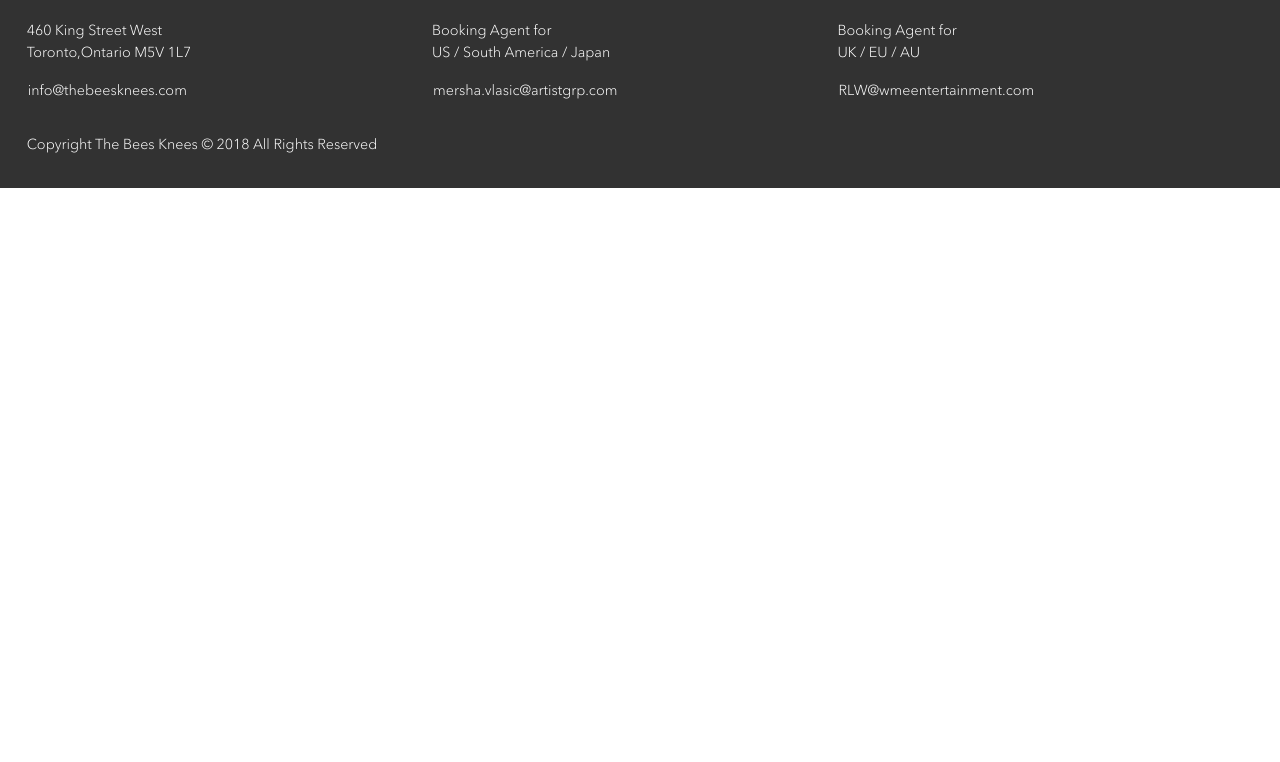
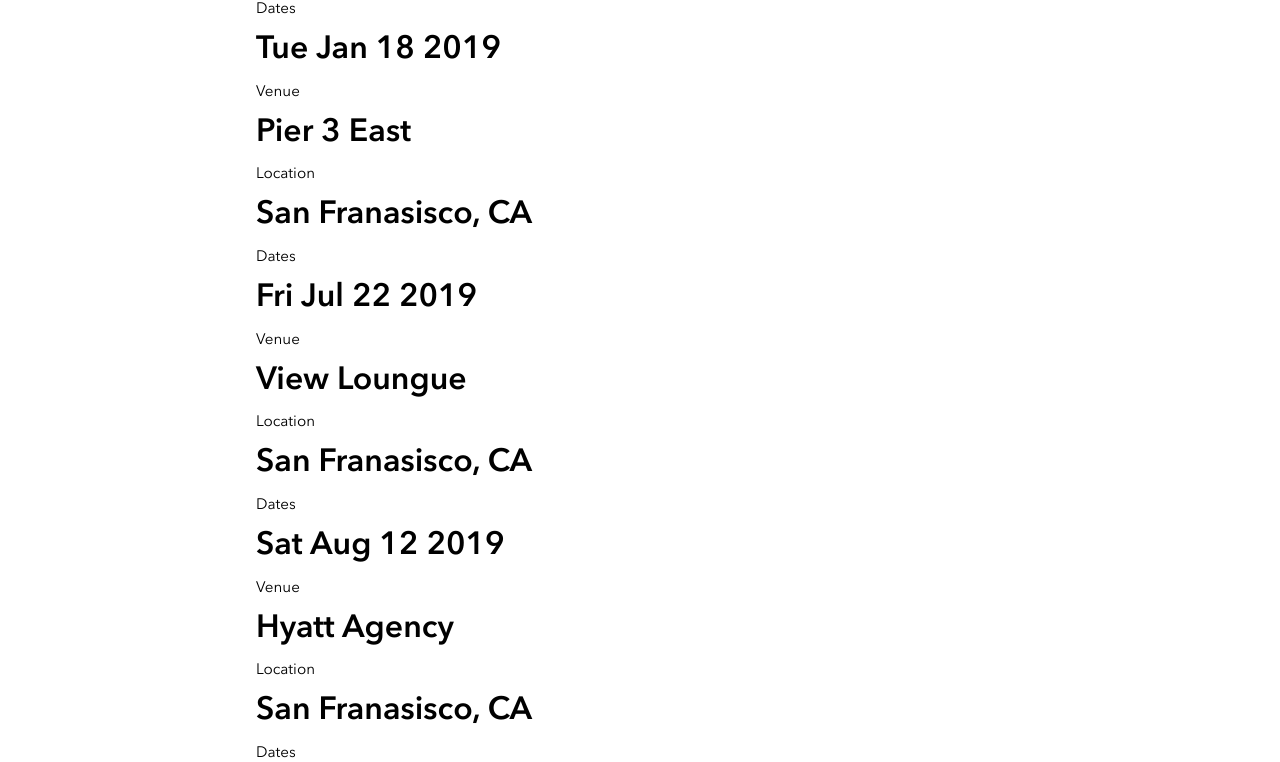
Before and after one commit to IzzyWorks/band-site, a plain HTML site: page sprint-2/pages/shows.html in a window 1280 px wide. Shown: the part 803-1565 px from the top of the page. Before the commit the page ends 991 px from the top, so only its background shows below. Drawn offline with Linux system fonts and the light colour scheme.

Commit message:
shows js is working fine

```diff
--- a/sprint-2/js/Form.js
+++ /dev/null
@@ -1,63 +0,0 @@
-'use strict';
-
-console.log("Appending Shows List JS");
-
-// Arrays + Objects
-
-const RolandLane = {
-    dates: 'Mon Dec 17 2018',
-    venue: 'Roland Lane',
-    city: 'San Franasisco, CA',
-};
-
-const PierEast = {
-    dates: 'Tue Jan 18 2019',
-    venue: 'Pier 3 East',
-    city: 'San Franasisco, CA',
-};
-
-const ViewLoungue = {
-    dates: 'Fri Jul 22 2019',
-    venue: 'View Loungue',
-    city: 'San Franasisco, CA',
-};
-
-const HyattAgency = {
-    dates: 'Sat Aug 12 2019',
-    venue: 'Hyatt Agency',
-    city: 'San Franasisco, CA',
-};
-
-const MoscowCenter = {
-    dates: 'Fri Sep 05 2019',
-    venue: 'Moscow Center',
-    city: 'San Franasisco, CA',
-};
-
-const PresClub = {
-    dates: 'Wed Aug 11 2019',
-    venue: 'Press Club',
-    city: 'San Franasisco, CA',
-};
-
-const listOfShowEvents = [
-    RolandLane,
-    PierEast,
-    HyattAgency,
-    MoscowCenter,
-    PresClub
-];
-
-// Global Variables
-
-
-const selectList = document.getElementById("showsList");
-// console.log(selectList);
-
-function appendShowsToDom(ShowsArr) {
-    for (let i = 0; i < ShowsArr.length; i++) {
-        const li = document.createElement("li");
-        li.classList.add(
-        };
-    };
-appendShowsToDom(listOfShowEvents)
--- /dev/null
+++ b/sprint-2/js/showsList.js
@@ -0,0 +1,93 @@
+'use strict';
+
+console.log("Appending ShowsList");
+
+// Arrays + Objects
+
+const listOfShowEvents = [
+    {
+    dates: 'Mon Dec 17 2018',
+    venue: 'Roland Lane',
+    location: 'San Franasisco, CA'
+    },
+
+    {
+    dates: 'Tue Jan 18 2019',
+    venue: 'Pier 3 East',
+    location: 'San Franasisco, CA'
+    },
+
+    {
+    dates: 'Fri Jul 22 2019',
+    venue: 'View Loungue',
+    location: 'San Franasisco, CA'
+    },
+
+    {
+    dates: 'Sat Aug 12 2019',
+    venue: 'Hyatt Agency',
+    location: 'San Franasisco, CA'
+    },
+
+    {
+    dates: 'Fri Sep 05 2019',
+    venue: 'Moscow Center',
+    location: 'San Franasisco, CA'
+    },
+
+    {
+    dates: 'Wed Aug 11 2019',
+    venue: 'Press Club',
+    location: 'San Franasisco, CA'
+    },
+];
+
+
+
+const showListGrouping = document.getElementById('showsList');
+
+// console.log(showsList);
+
+function appendShows() {
+    showListGrouping.innerHTML = "";
+
+    for (let i = 0; i < listOfShowEvents.length - 1; i++) {
+      const showObj = listOfShowEvents[i];
+
+      const showListItem = document.createElement("li");
+      showListItem.classList.add("shows__list-item");
+
+      const showDate = document.createElement("h2");
+      showDate.classList.add("shows__dates");
+      showDate.innerText = showObj.dates;
+
+      const showVenue = document.createElement("h2");
+      showVenue.classList.add("shows__venue");
+      showVenue.innerText = showObj.venue;
+
+      const showLocation = document.createElement("h2");
+      showLocation.classList.add("shows__location");
+      showLocation.innerText = showObj.location;
+
+      const lableDates = document.createElement("h4");
+      lableDates.classList.add("shows__lable");
+      lableDates.innerText = 'Dates';
+
+      const lableVenue = document.createElement("h4");
+      lableVenue.classList.add("shows__lable");
+      lableVenue.innerText = 'Venue';
+
+      const lableLocation = document.createElement("h4");
+      lableLocation.classList.add("shows__lable");
+      lableLocation.innerText = 'Location';
+
+      showListItem.appendChild(lableDates);
+      showListItem.appendChild(showDate);
+      showListItem.appendChild(lableVenue);
+      showListItem.appendChild(showVenue);
+      showListItem.appendChild(lableLocation);
+      showListItem.appendChild(showLocation);
+      showListGrouping.appendChild(showListItem);
+    }
+  };
+  appendShows();
--- a/sprint-2/pages/shows.html
+++ b/sprint-2/pages/shows.html
@@ -75,7 +75,7 @@
         <div class="footer__blocks"><h4 class="footer__h4 footer__copyright">Copyright The Bees Knees © 2018 All Rights Reserved</h4></div>
     </div>
 </footer>
-<script src="../js/Form.js"></script>
+<script src="../js/showsList.js"></script>
 
 </body>
 </html>
```
